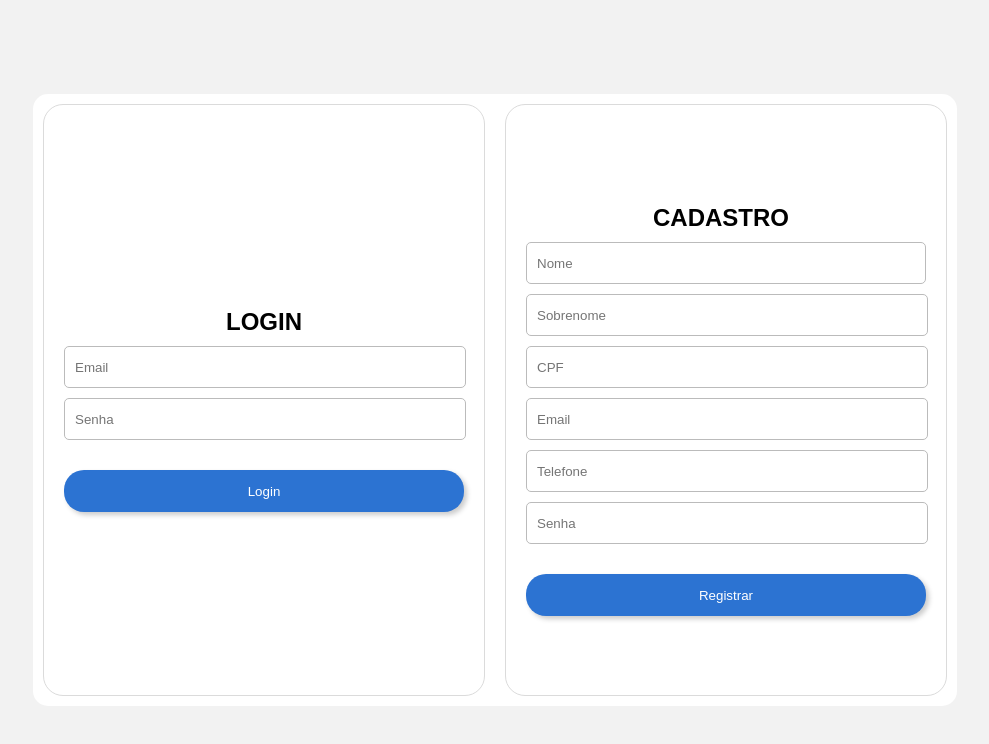
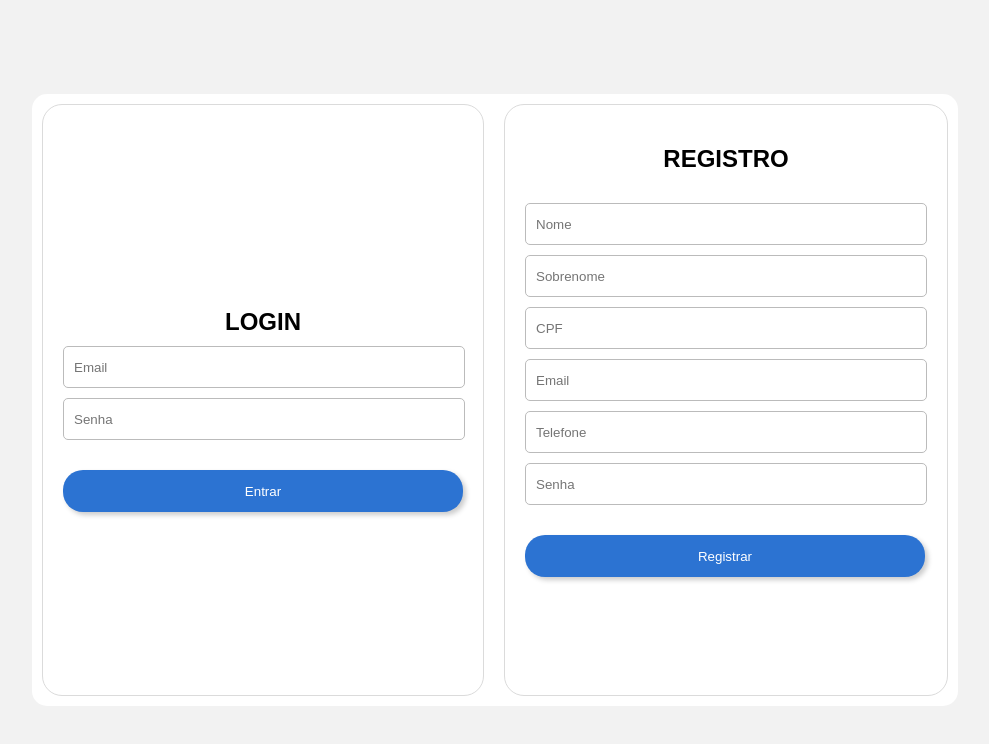
Before and after one commit to dededsg/CRUD, a React (Create React App) app in the folder frontend/: page / in a window 1280 px wide. Shown: the top 744 px of the page, without its empty margins (145-1134 px from the left). Built offline with nearby package versions, Linux system fonts and the light colour scheme; no server answers.

Commit message:
update front

```diff
--- a/frontend/src/App.js
+++ b/frontend/src/App.js
@@ -16,14 +16,26 @@ const Container = styled.div`
   gap: 10px;
 `;
 
+const Menu = styled.div`
+    display: flex;
+    padding: 10px;
+    margin-bottom: 30px;
+    border-bottom-left-radius: 20px;
+    border-bottom-right-radius: 20px;
+`;
+const Group = styled.div``;
+
+
 const Button = styled.button`
     padding: 10px;
     cursor: pointer;
-    border-radius: 5px;
+    border-radius: 20px;
     border: none;
-    background-color: #2c73d2;
+    background-color: red;
     color: white;
     height: 42px;
+    margin-left: auto;
+    width: 80px;
 `;
 const Box = styled.div`
     display: flex;
@@ -31,6 +43,12 @@ const Box = styled.div`
     background-color: #fff;
     flex-wrap: wrap;
     justify-content: center;
+`;
+
+const Title = styled.text`
+    margin: auto 0px auto 30px;
+    font-size: 1.2rem;
+    font-weight: bold;
 `;
 
 function App() {
@@ -68,11 +86,18 @@ function App() {
   return (
     <>
      { user ? (
+      <Group>
+      <Menu>
+        <Title>CRUD</Title>
+        <Button onClick={handleLogout}>SAIR</Button>
+      </Menu>
       <Container>
-        <Button onClick={handleLogout}>Logout</Button>
+        <Box>
         <Form onEdit={onEdit} setOnEdit={setOnEdit} getUsers={getUsers}/>
         <Grid users={users} setUsers={setUsers} setOnEdit={setOnEdit}/>
+      </Box>
       </Container>
+      </Group>
       ) : (
       <Container>
         <Box>
--- a/frontend/src/components/Form.js
+++ b/frontend/src/components/Form.js
@@ -8,12 +8,11 @@ const FormContainer = styled.form`
     gap: 10px;
     flex-wrap: wrap;
     padding: 20px;
-    width: 400px;
-    height: 550px;
     align-content: center;
     border: 1px solid #dbdbdb;
-    border-radius:20px ;
-    margin:10px ;
+    border-radius: 20px;
+    margin: 10px;
+    flex-direction: column;
 `;
 
 const InputArea = styled.div`
@@ -47,6 +46,19 @@ const Title = styled.h2`
     margin-top: 20px;
     margin-left: auto;
     margin-right: auto;
+`;
+const TitleArea = styled.div`
+    display: flex;
+    align-items: center;
+    justify-content: center;
+    margin-bottom: 20px;
+`;
+const ButtonArea = styled.div`
+`;
+const InputContainer = styled.div`
+    gap: 10px;
+    display: flex;
+    flex-direction: column;
 `;
 
 const Form = ({ getUsers, onEdit, setOnEdit }) => {
@@ -124,10 +136,13 @@ const Form = ({ getUsers, onEdit, setOnEdit }) => {
 
     return (
         <FormContainer ref={ref} onSubmit={handleSubmit}>
-        <Title>CADASTRO</Title>
+            <TitleArea>
+                <Title>REGISTRO</Title>
+            </TitleArea>
+            <InputContainer>
                 <InputArea>
+                    <Input name = "nome" placeholder="Nome" />
                 </InputArea>
-               <Input name = "nome" placeholder="Nome" />
                 <InputArea>
                     <Input name = "sobrenome" placeholder="Sobrenome"/>
                 </InputArea>
@@ -143,8 +158,10 @@ const Form = ({ getUsers, onEdit, setOnEdit }) => {
                 <InputArea>
                     <Input name = "senha" type="password" placeholder="Senha"/>
                 </InputArea>
+            </InputContainer>
+            <ButtonArea>
                 <Button type="submit">Registrar</Button>
-
+            </ButtonArea>
         </FormContainer>
     );
 };
--- a/frontend/src/components/Grid.js
+++ b/frontend/src/components/Grid.js
@@ -71,7 +71,7 @@ const Grid = ({ users, setUsers, setOnEdit }) => {
                 <Tr>
                     <Th style={thStyle}>Nome</Th>
                     <Th style={thStyle}>Sobrenome</Th>
-                    <Th style={thStyle}>Cpf</Th>
+                    <Th style={thStyle}>CPF</Th>
                     <Th style={thStyle}>Email</Th>
                     <Th style={thStyle}>Telefone</Th>
                     <Th style={thStyle}>Senha</Th>
--- a/frontend/src/components/Login.js
+++ b/frontend/src/components/Login.js
@@ -107,7 +107,7 @@ const Login = ({ setUser }) => {
                 <Input name = "senha" type="password" placeholder="Senha"/>
             </InputArea>
 
-            <Button type="submit">Login</Button>
+            <Button type="submit">Entrar</Button>
 
         </LoginContainer>
     );
```
Lines whose indentation alone changed are shown as unchanged.
